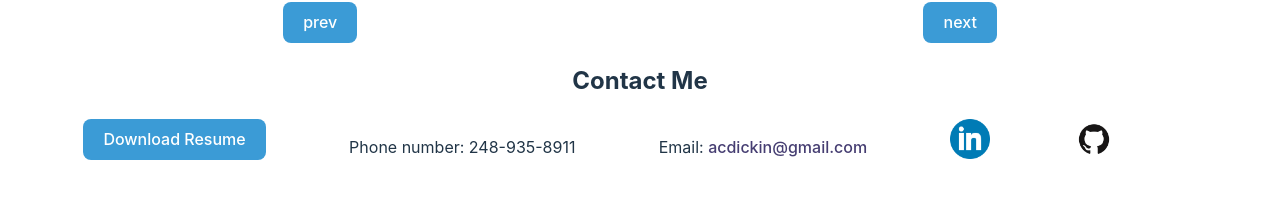
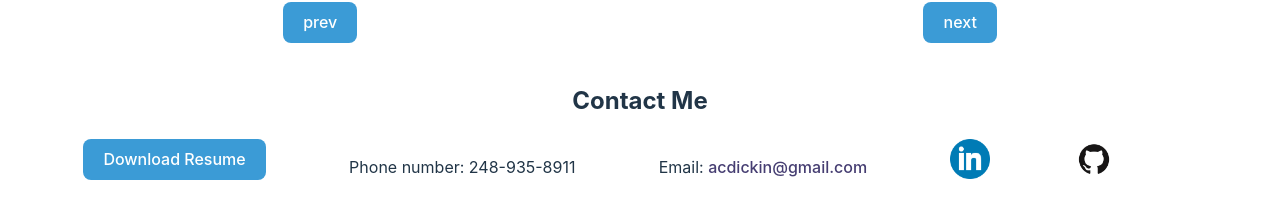
Before and after one commit to acdickin/react-projects, a React (Vite) app: page / in a window 1280 px wide. Shown: the part 2075-2294 px from the top of the page. Before the commit the page ends 2250 px from the top, so only its background shows below. Built offline with nearby package versions, Linux system fonts and the light colour scheme.

Commit message:
updated style for contact me

```diff
--- a/src/components/Contact.tsx
+++ b/src/components/Contact.tsx
@@ -3,7 +3,7 @@ import github from '../assets/GitHub.png'
 import resume from '../assets/AndrewCosmic-Resume.pdf'
 const Contact = () => {
     return (
-        <>
+        <div style={{ margin: '40px 0' }}>
             <h2>Contact Me</h2>
             <div style={{ display: 'flex', flexDirection: 'row', justifyContent: 'space-evenly' }}>
                 <a download={resume}>
@@ -19,7 +19,7 @@ const Contact = () => {
                 </a>
                 <br />
             </div>
-        </>
+        </div>
     )
 }
 
```
